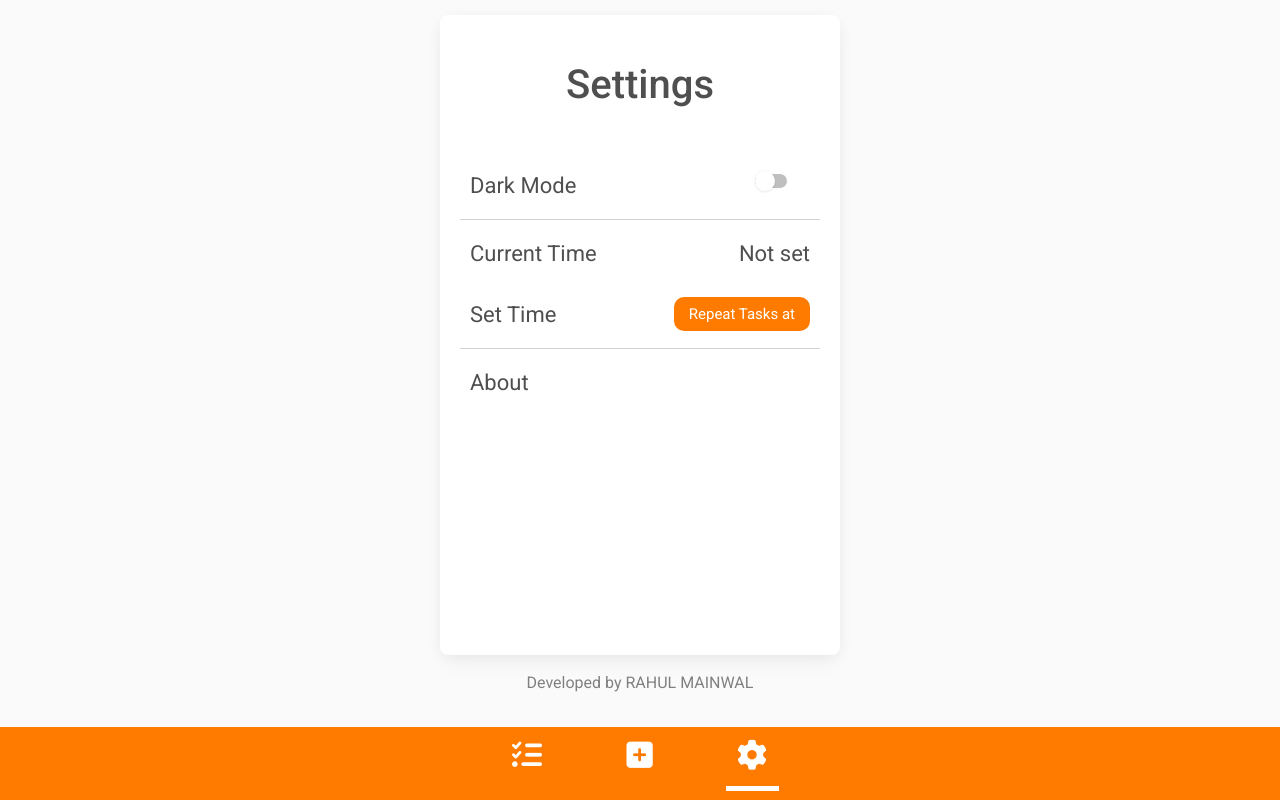
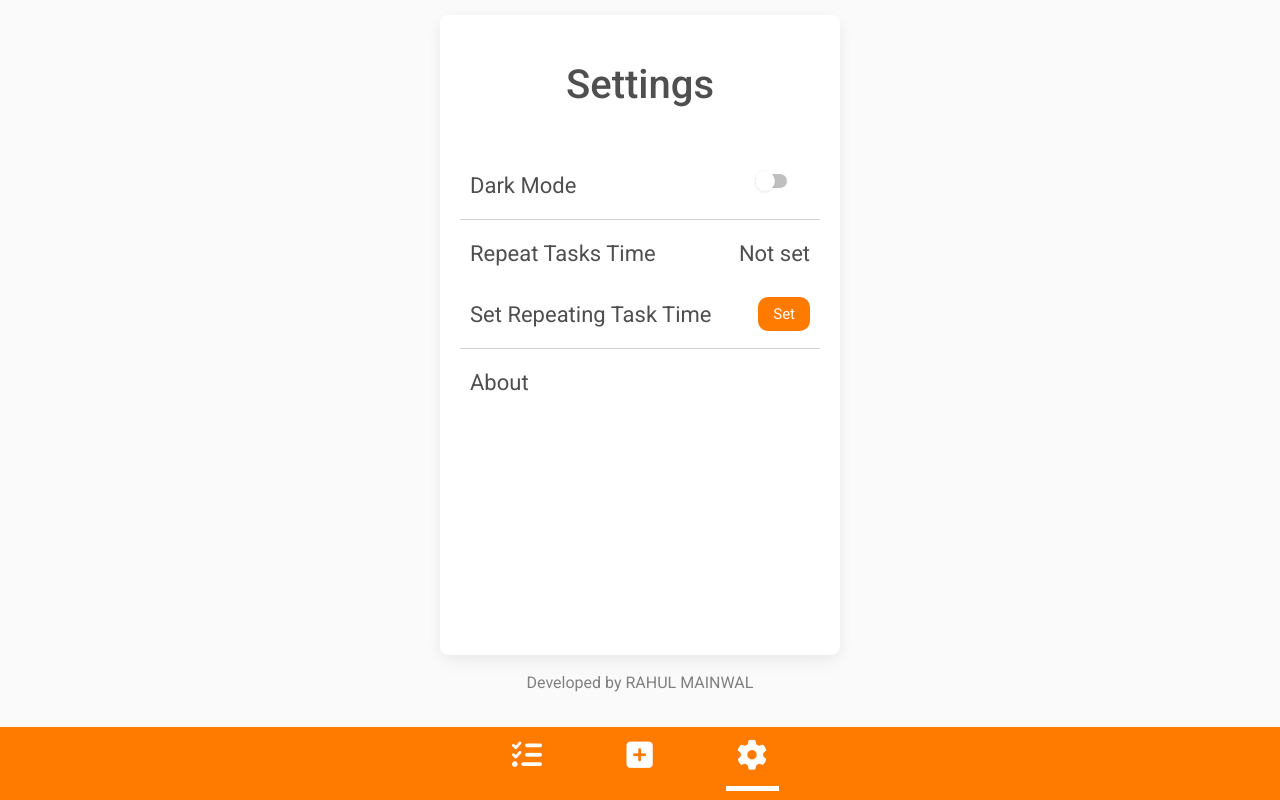
Before and after one commit to RahulMainwal/taskingnow, a React (Create React App) app: page /settings in a window 1280 px wide. Built offline with nearby package versions, Linux system fonts and the light colour scheme.

Commit message:
Update SettingPage.js

```diff
--- a/src/pages/SettingPage.js
+++ b/src/pages/SettingPage.js
@@ -80,14 +80,14 @@ export const SettingPage = () => {
                     </div>
                     <hr />
                     <div style={{ fontSize: "22px", display: "flex", margin: "0 10px", justifyContent: "space-between" }}>
-                        <div>Current Time</div>
+                        <div>Repeat Tasks Time</div>
                         <div>{getState.resetTime === "" ? "Not set": twentyFourHoursConvertionIntoTwelveHours(getState.resetTime)}</div>
                     </div>
                     <br/>
                     <div style={{ fontSize: "22px", display: "flex", margin: "0 10px", justifyContent: "space-between" }}>
-                        <div>Set Time</div>
+                        <div>Set Repeating Task Time</div>
                         <div>
-                            <span  className="dropdown-item" data-mdb-toggle="modal" href="#exampleModalToggle1" role="button"  style={{ color: "white", backgroundColor: "#ff7b00", fontSize: "15px", padding: "5px 15px", borderRadius: "10px" }}>Repeat Tasks at</span>
+                            <span  className="dropdown-item" data-mdb-toggle="modal" href="#exampleModalToggle1" role="button"  style={{ color: "white", backgroundColor: "#ff7b00", fontSize: "15px", padding: "5px 15px", borderRadius: "10px" }}>Set</span>
                         </div>
                     </div>
                     <hr />
```
